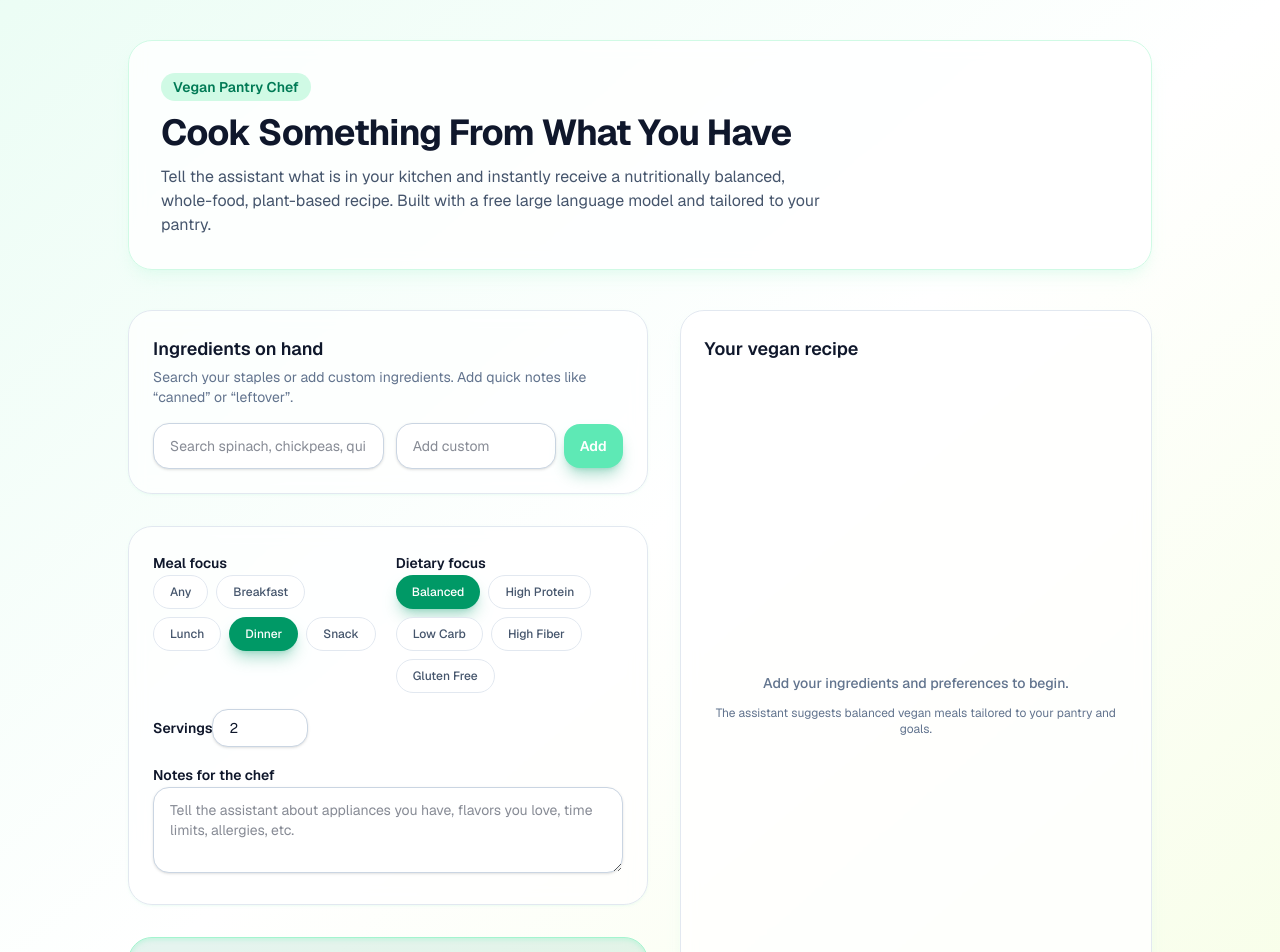
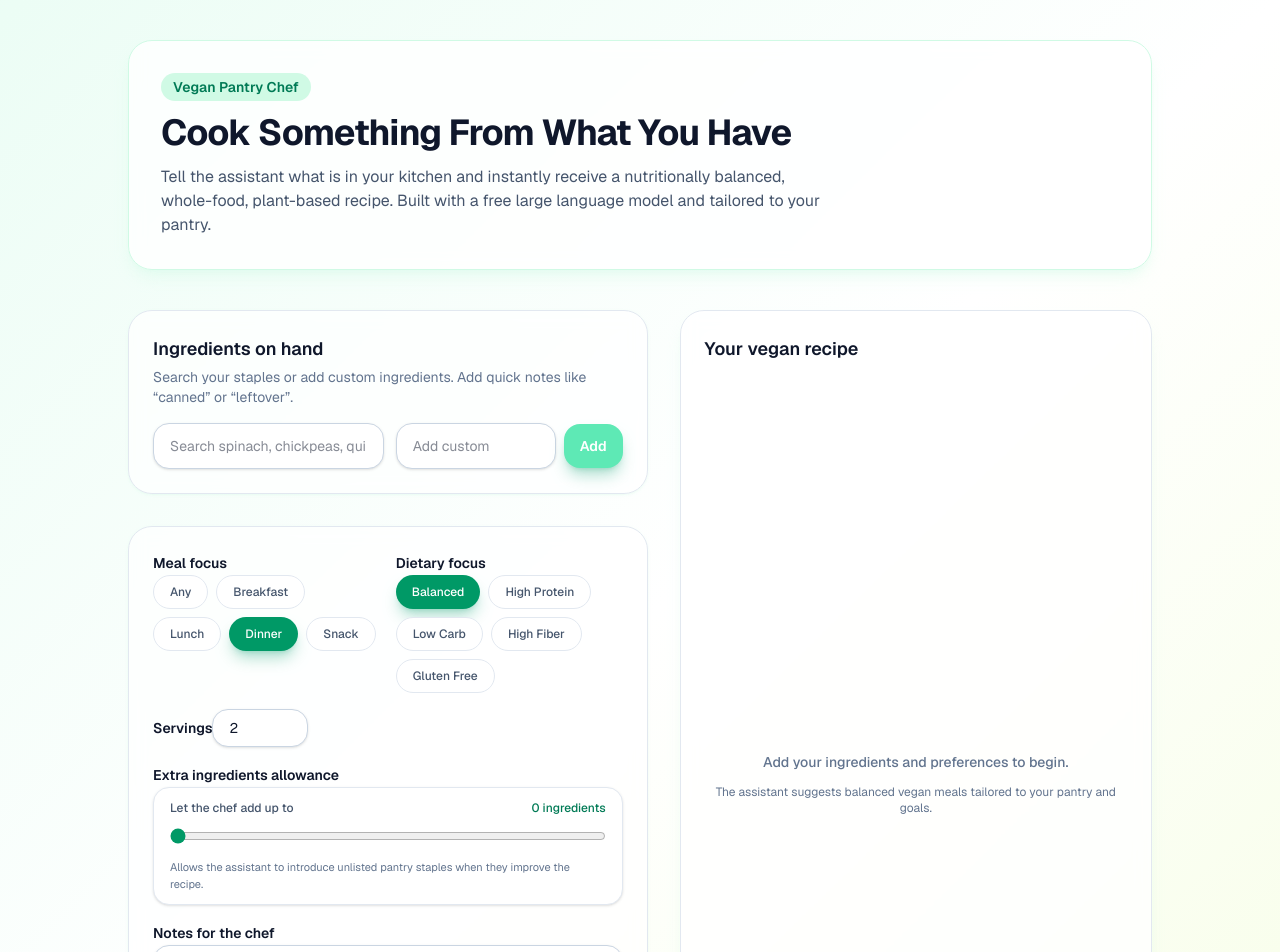
Before and after one commit to ac3261/vegan-recipe-app, a Next.js app: page / in a window 1280 px wide. Shown: the top 952 px of the page. Built offline with nearby package versions, Linux system fonts and the light colour scheme.

Commit message:
extra ingredient slider feature

```diff
--- a/src/app/api/recipe/route.ts
+++ b/src/app/api/recipe/route.ts
@@ -66,6 +66,12 @@ export async function POST(request: Request) {
     );
   }
 
+  const parsedAllowance = Number(payload.extraIngredientAllowance);
+  const extraIngredientAllowance = Number.isFinite(parsedAllowance)
+    ? Math.max(0, Math.min(5, Math.round(parsedAllowance)))
+    : 0;
+  payload.extraIngredientAllowance = extraIngredientAllowance;
+
   const prompt = buildRecipePrompt(payload);
 
   const messages: GroqMessage[] = [
--- a/src/app/page.tsx
+++ b/src/app/page.tsx
@@ -34,6 +34,7 @@ export default function Home() {
   const [mealType, setMealType] = useState<RecipeRequestPayload["mealType"]>("Dinner");
   const [dietaryFocus, setDietaryFocus] = useState<RecipeRequestPayload["dietaryFocus"]>("Balanced");
   const [servings, setServings] = useState(2);
+  const [extraIngredientAllowance, setExtraIngredientAllowance] = useState(0);
   const [notes, setNotes] = useState("");
   const [state, setState] = useState<GenerationState>({ loading: false });
 
@@ -78,6 +79,7 @@ export default function Home() {
           mealType,
           dietaryFocus,
           servings,
+          extraIngredientAllowance,
           notes: notes.trim() || undefined,
         } satisfies RecipeRequestPayload),
       });
@@ -110,6 +112,7 @@ export default function Home() {
     setQuery("");
     setCustomIngredient("");
     setNotes("");
+    setExtraIngredientAllowance(0);
   };
 
   const canGenerate = selectedIngredients.length > 0 && !state.loading;
@@ -284,6 +287,36 @@ export default function Home() {
               </div>
 
               <div className="space-y-2 md:col-span-2">
+                <label htmlFor="extra-ingredients" className="text-sm font-semibold text-slate-900">
+                  Extra ingredients allowance
+                </label>
+                <div className="rounded-2xl border border-slate-200 bg-white px-4 py-3 shadow-sm">
+                  <div className="flex items-center justify-between text-xs font-medium text-slate-600">
+                    <span>Let the chef add up to</span>
+                    <span className="text-emerald-700">{extraIngredientAllowance} {extraIngredientAllowance === 1 ? "ingredient" : "ingredients"}</span>
+                  </div>
+                  <input
+                    id="extra-ingredients"
+                    type="range"
+                    min={0}
+                    max={5}
+                    step={1}
+                    value={extraIngredientAllowance}
+                    onChange={(event) => {
+                      const next = Number(event.target.value);
+                      setExtraIngredientAllowance(
+                        Number.isFinite(next) ? Math.max(0, Math.min(5, Math.round(next))) : 0
+                      );
+                    }}
+                    className="mt-3 w-full accent-emerald-600"
+                  />
+                  <p className="mt-2 text-[11px] text-slate-500">
+                    Allows the assistant to introduce unlisted pantry staples when they improve the recipe.
+                  </p>
+                </div>
+              </div>
+
+              <div className="space-y-2 md:col-span-2">
                 <label className="text-sm font-semibold text-slate-900">Notes for the chef</label>
                 <textarea
                   value={notes}
--- a/src/lib/prompt.ts
+++ b/src/lib/prompt.ts
@@ -23,8 +23,13 @@ export function buildRecipePrompt(payload: RecipeRequestPayload) {
 
   const focusDescription = dietaryFocusDescriptions[payload.dietaryFocus];
   const mealDescription = mealTypeDescriptions[payload.mealType];
+  const allowance = Math.max(0, Math.floor(payload.extraIngredientAllowance ?? 0));
+  const extraIngredientGuidance =
+    allowance === 0
+      ? "Extra ingredients allowed: 0. Do not introduce any new ingredient names beyond the list (assume free access only to salt, pepper, water, and vegetable broth). If you need variety, transform the listed ingredients instead."
+      : `Extra ingredients allowed: ${allowance}. Count every ingredient not listed above, including garnishes. Do not exceed this number. When you use an extra ingredient, append " (extra)" to its item string so the reviewer can audit it. Choose only common vegan pantry staples.`;
 
-  return `You are an expert vegan chef and registered dietitian. Using ONLY the ingredients listed below (you may assume basic pantry staples like salt, pepper, water, or broth), craft a fully plant-based recipe that is nutritionally balanced, exciting, and practical.
+  return `You are an expert vegan chef and registered dietitian. Using the ingredients listed below (and adhering to the extra ingredient guidance), craft a fully plant-based recipe that is nutritionally balanced, exciting, and practical.
 
 Ingredients on hand:\n${ingredientLines || "None specified"}
 
@@ -33,6 +38,8 @@ Constraints:
 - ${mealDescription}
 - ${focusDescription}
 - Respect the number of servings: ${payload.servings}.
+- ${extraIngredientGuidance}
+- Only reference ingredients in the instructions if they appear in the ingredients list above (basic staples excluded).
 ${payload.notes ? `- Additional notes from the cook: ${payload.notes}.` : ""}
 
 Respond in strict JSON with the following structure:
--- a/src/types/recipe.ts
+++ b/src/types/recipe.ts
@@ -36,5 +36,6 @@ export interface RecipeRequestPayload {
   mealType: 'Any' | 'Breakfast' | 'Lunch' | 'Dinner' | 'Snack';
   dietaryFocus: 'Balanced' | 'High Protein' | 'Low Carb' | 'High Fiber' | 'Gluten Free';
   servings: number;
+  extraIngredientAllowance: number;
   notes?: string;
 }
```
